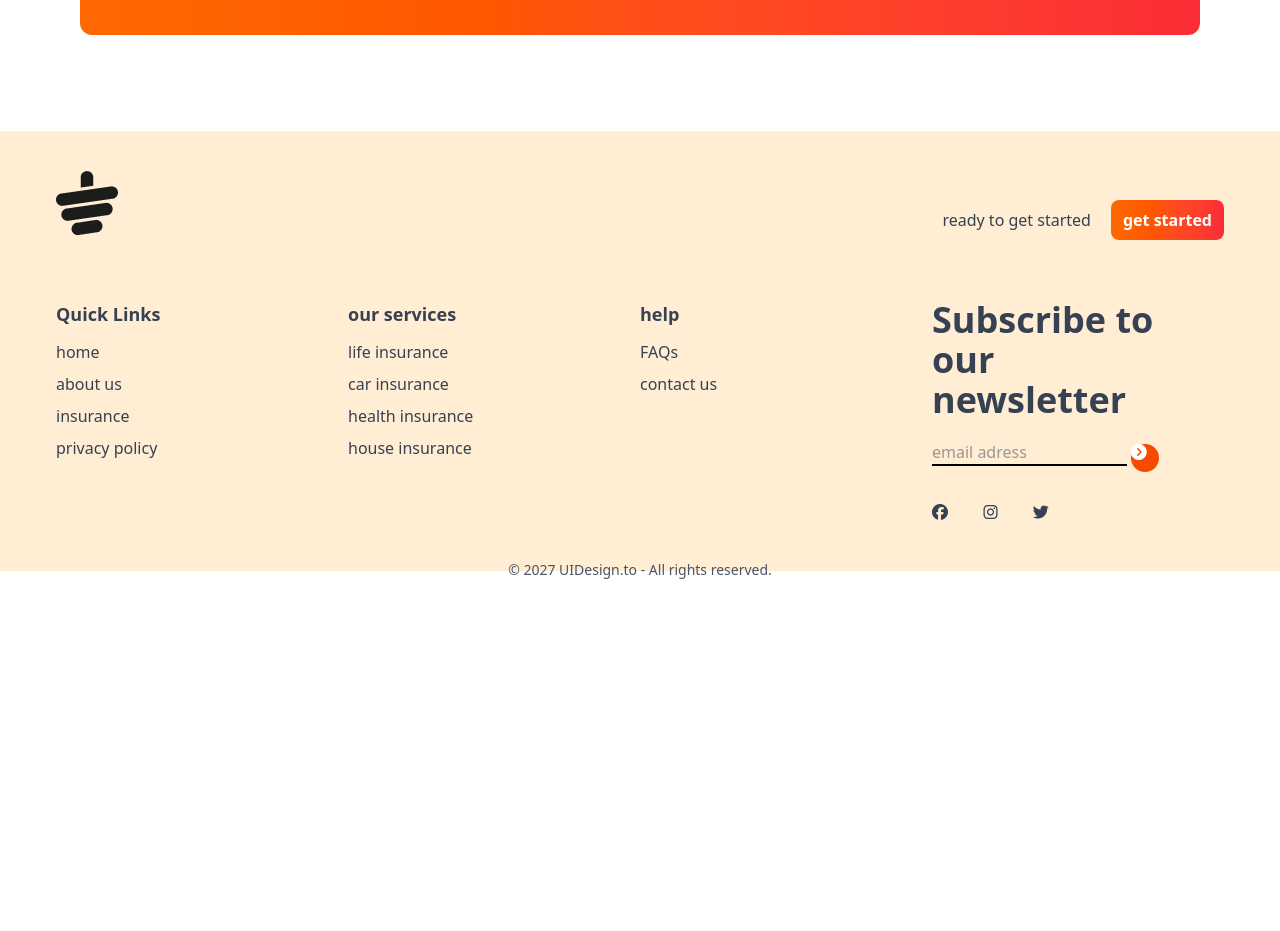
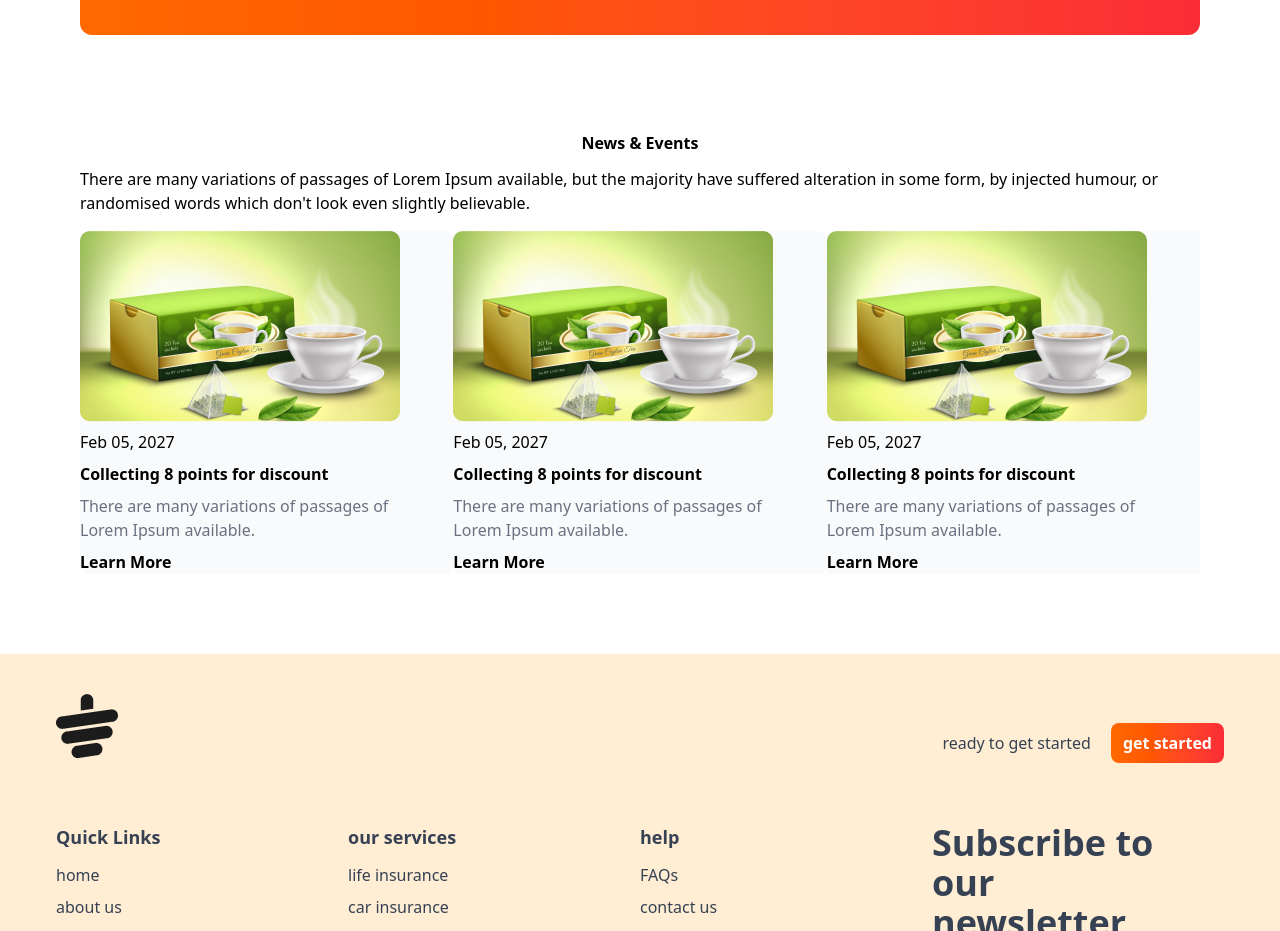
Before and after one commit to robosoumen/tea-landing-resources, a plain HTML site: page index.html in a window 1280 px wide. Shown: the part 3380-4311 px from the top of the page. Before the commit the page ends 3960 px from the top, so only its background shows below. Drawn offline with nearby package versions, Linux system fonts and the light colour scheme.

Commit message:
added news section

```diff
--- a/index.html
+++ b/index.html
@@ -180,9 +180,38 @@
 
            </section>
            <!-- news and event section -->
-            <section>
+            <section class="mb-20">
+               <!-- description -->
+                <div>
+                  <h1 class="font-bold text-black text-center justify-center mb-3 ">News & Events</h1>
+                  <p class="mb-4">There are many variations of passages of Lorem Ipsum available, but the majority have suffered alteration in some form, by injected humour, or randomised words which don't look even slightly believable. </p>
+                </div>
+                <!-- card -->
+                 <div class="grid grid-cols-3">
+                  <div class="bg-gray-50 rounded-lg">
+                  <img src="images/news-1.png" alt="">
+                  <p class="my-2">Feb 05, 2027</p>
+                  <h2 class="font-bold text-black my-2">Collecting 8 points for discount</h2>
+                  <p class="text-gray-500 my-2">There are many variations of passages of <br> Lorem Ipsum available.</p>
+                  <h4 class="font-bold text-black">Learn More</h4>
+                 </div>
+                 <div class="bg-gray-50 rounded-lg">
+                  <img src="images/news-1.png" alt="">
+                  <p class="my-2">Feb 05, 2027</p>
+                  <h2 class="font-bold text-black my-2">Collecting 8 points for discount</h2>
+                  <p class="text-gray-500 my-2">There are many variations of passages of <br> Lorem Ipsum available.</p>
+                  <h4 class="font-bold text-black">Learn More</h4>
+                 </div>
+                 <div class="bg-gray-50">
+                  <img src="images/news-1.png" alt="">
+                  <p class="my-2">Feb 05, 2027</p>
+                  <h2 class="font-bold text-black my-2">Collecting 8 points for discount</h2>
+                  <p class="text-gray-500 my-2">There are many variations of passages of <br> Lorem Ipsum available.</p>
+                  <h4 class="font-bold text-black">Learn More</h4>
+                 </div>
+                 </div>
+            </section>
 
-            </section>
 
 
 
```
